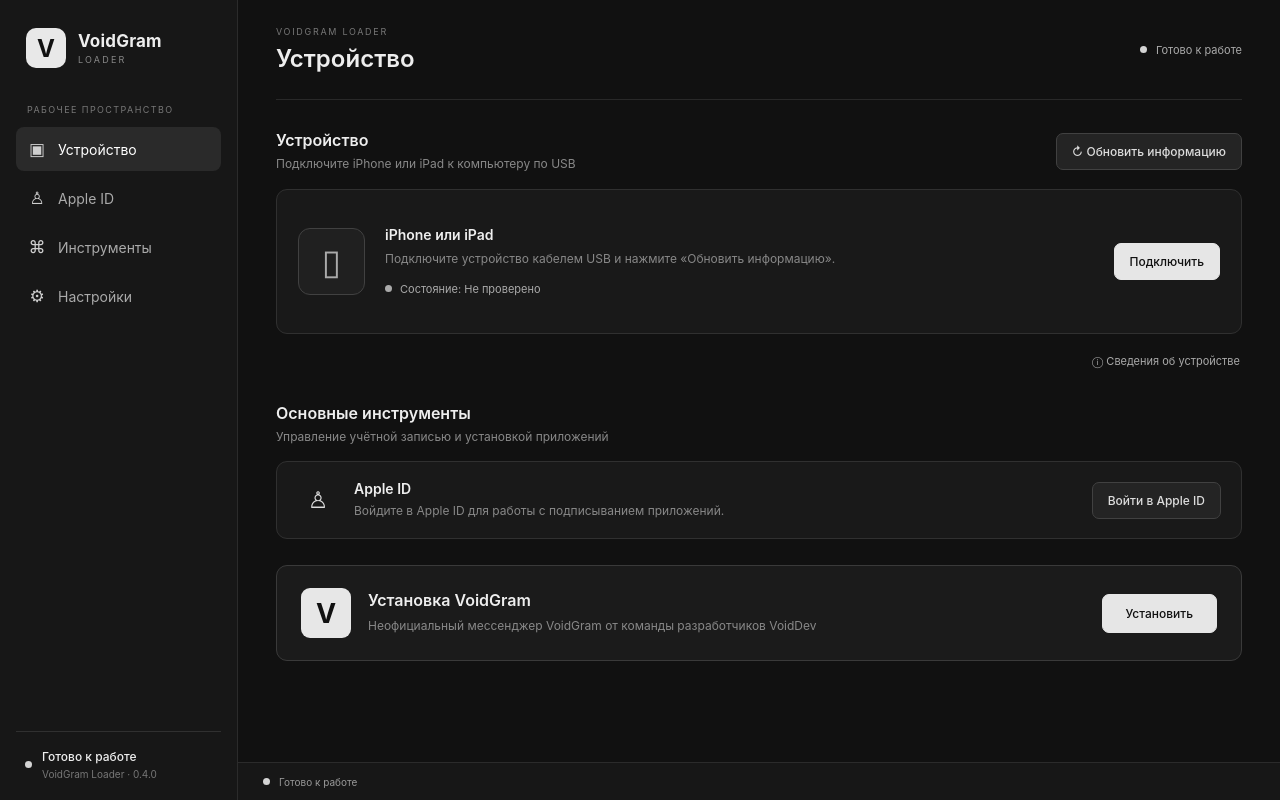
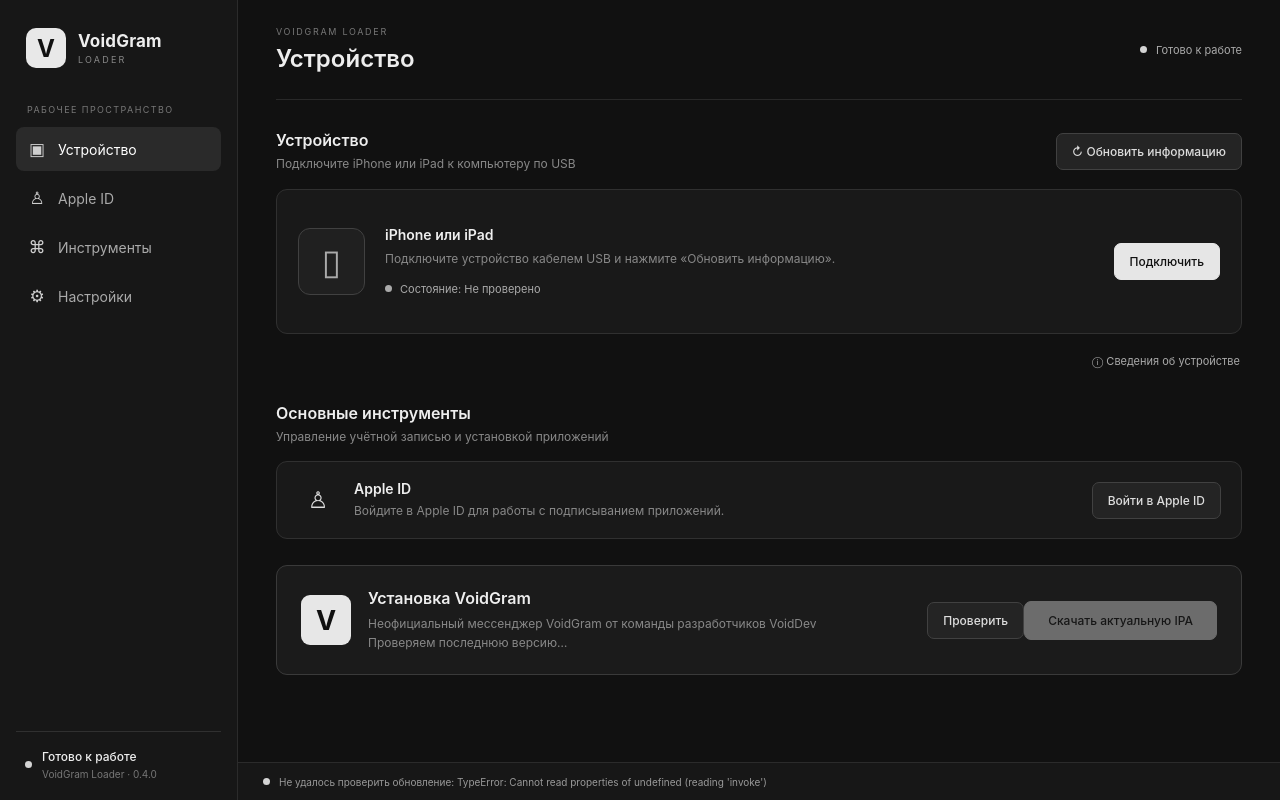
Before and after one commit to khoroshilovm2014-svg/VoidGram-Loader, a React (Vite) app: page / in a window 1280 px wide. Built offline with nearby package versions, Linux system fonts and the light colour scheme.

Commit message:
Connect installer UI to latest VoidGram IPA release

```diff
--- a/src/App.tsx
+++ b/src/App.tsx
@@ -1,8 +1,10 @@
-import { useState } from "react";
+import { useEffect, useState } from "react";
 import { invoke } from "@tauri-apps/api/core";
 import { open } from "@tauri-apps/plugin-dialog";
 
 type Page = "device" | "apple" | "tools" | "settings";
+type ReleaseInfo = { version: string; title: string; pageUrl: string; publishedAt: string; ipaName: string; ipaSize: number; sha256: string | null; requiresSigning: boolean };
+type DownloadedIpa = { version: string; path: string; size: number; sha256: string; requiresSigning: boolean };
 
 export default function App() {
   const [page, setPage] = useState<Page>("device");
@@ -12,6 +14,9 @@ export default function App() {
   const [busy, setBusy] = useState(false);
   const [notice, setNotice] = useState("Готово к работе");
   const [appleEmail, setAppleEmail] = useState("");
+  const [latestRelease, setLatestRelease] = useState<ReleaseInfo | null>(null);
+  const [downloadedVersion, setDownloadedVersion] = useState("");
+  const [requiresSigning, setRequiresSigning] = useState(false);
 
   async function detect() {
     setBusy(true);
@@ -38,14 +43,46 @@ export default function App() {
   async function chooseIpa() {
     try {
       const selected = await open({ multiple: false, filters: [{ name: "IPA", extensions: ["ipa"] }] });
-      if (typeof selected === "string") setIpa(selected);
+      if (typeof selected === "string") { setIpa(selected); setRequiresSigning(false); setDownloadedVersion("Выбранный IPA"); }
     } catch (error) {
       setNotice(String(error));
     }
   }
 
+  async function checkLatestRelease() {
+    try {
+      const release = await invoke<ReleaseInfo>("latest_voidgram_release");
+      setLatestRelease(release);
+      setNotice(`Найдена версия VoidGram ${release.version}`);
+    } catch (error) {
+      setNotice(`Не удалось проверить обновление: ${String(error)}`);
+    }
+  }
+
+  async function downloadLatestIpa() {
+    setBusy(true);
+    setNotice("Загружаем последнюю версию VoidGram…");
+    try {
+      const result = await invoke<DownloadedIpa>("download_latest_voidgram_ipa");
+      setIpa(result.path);
+      setDownloadedVersion(result.version);
+      setRequiresSigning(result.requiresSigning);
+      setNotice(result.requiresSigning
+        ? `VoidGram ${result.version} загружен и проверен. IPA неподписан — перед установкой нужна подпись.`
+        : `VoidGram ${result.version} загружен и проверен по SHA-256.`);
+    } catch (error) {
+      setNotice(String(error));
+    } finally {
+      setBusy(false);
+    }
+  }
+
   async function installIpa() {
     if (!ipa) return;
+    if (requiresSigning) {
+      setNotice("Этот IPA неподписан. Сначала нужно реализовать безопасную подпись Apple.");
+      return;
+    }
     setBusy(true);
     setNotice("Установка IPA…");
     try {
@@ -57,6 +94,8 @@ export default function App() {
       setBusy(false);
     }
   }
+
+  useEffect(() => { void checkLatestRelease(); }, []);
 
   const nav = [
     { id: "device" as const, label: "Устройство", icon: "▣" },
@@ -109,9 +148,13 @@ export default function App() {
             <button className="button button-secondary" onClick={() => setPage("apple")}>{appleEmail ? "Обновить Apple ID" : "Войти в Apple ID"}</button>
           </section>
           <section className="install-card">
-            <div className="install-copy"><div className="install-icon">V</div><div><div className="install-title">Установка VoidGram</div><p>Неофициальный мессенджер VoidGram от команды разработчиков VoidDev</p></div></div>
-            <button className="button button-light" onClick={() => setNotice("Установочный пакет VoidGram ещё не подключён.")}>Установить</button>
+            <div className="install-copy"><div className="install-icon">V</div><div><div className="install-title">Установка VoidGram</div><p>Неофициальный мессенджер VoidGram от команды разработчиков VoidDev</p><p className="release-meta">{latestRelease ? `Последняя версия: ${latestRelease.version} · ${(latestRelease.ipaSize / 1024 / 1024).toFixed(1)} МБ` : "Проверяем последнюю версию…"}</p></div></div>
+            <div className="install-actions">
+              <button className="button button-secondary" onClick={checkLatestRelease} disabled={busy}>Проверить</button>
+              <button className="button button-light" onClick={downloadLatestIpa} disabled={busy || !latestRelease}>{busy ? "Подождите…" : "Скачать актуальную IPA"}</button>
+            </div>
           </section>
+          {downloadedVersion && <section className="card release-result"><div><strong>VoidGram {downloadedVersion}</strong><p>{requiresSigning ? "Файл скачан и проверен. Релиз разработчика опубликован как неподписанный IPA; установка на iPhone пока заблокирована до реализации подписи." : "Файл подготовлен к установке."}</p></div><button className="button button-primary" onClick={installIpa} disabled={busy || requiresSigning || !ipa}>Установить</button></section>}
         </div>}
 
         {page === "apple" && <div className="page-content narrow">
```
